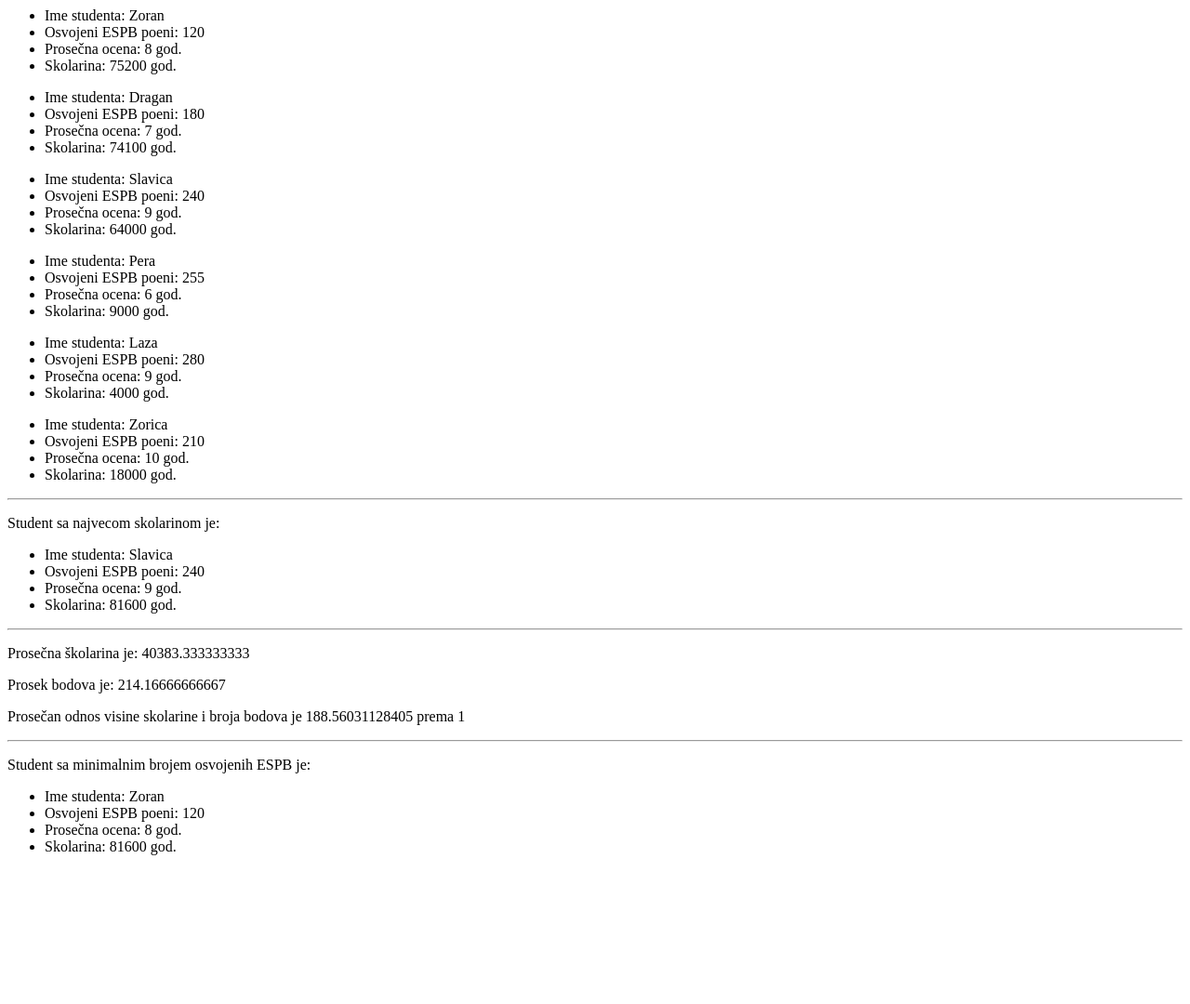
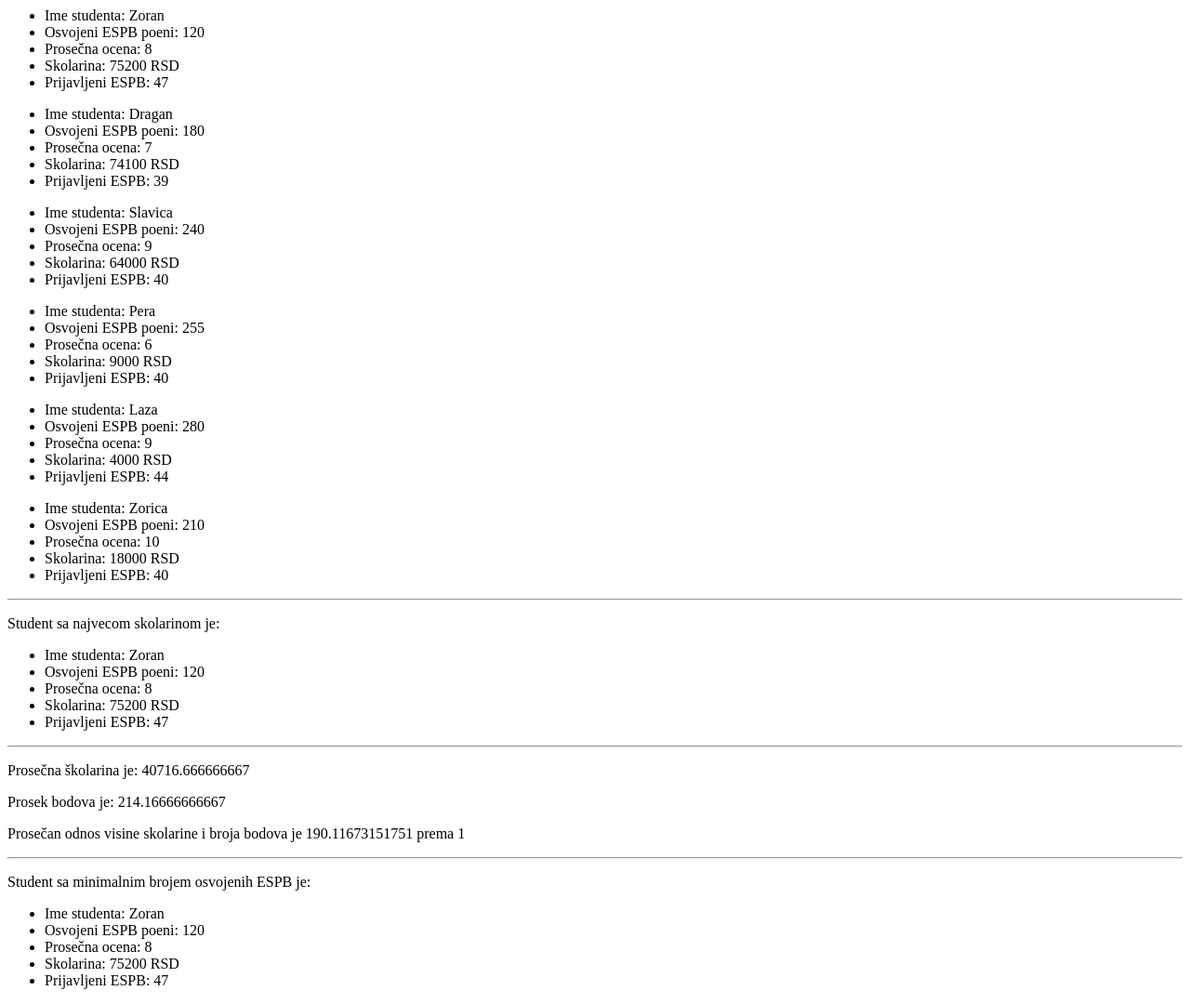
Before and after one commit to rancevgeorgi/domaci_zadaci, a PHP site: page / in a window 1280 px wide. Shown: the whole page at 93% size. Before the commit the page ends 920 px from the top, so only its background shows below. Run offline with PHP 8.4, Linux system fonts and the light colour scheme.

Commit message:
zadatak 17 izmena

```diff
--- a/D_17_7908_GEORGI_RANCEV/budzet.php
+++ b/D_17_7908_GEORGI_RANCEV/budzet.php
@@ -4,11 +4,24 @@
     class BudzetskiStudent extends Student{
         const STUDENT = "budzetski student";
 
+        private $espb;
 
         //konstruktor
-        public function __construct($ime,$osvojeniESPB, $prosek){
+        public function __construct($ime,$osvojeniESPB, $prosek, $espb){
             parent::__construct($ime,$osvojeniESPB, $prosek, self::STUDENT);
+            $this->setEspb($espb);
         }
+
+         //seter
+         public function setEspb($espb){
+            $this->espb = rand(35, 60);
+        }
+
+        //geter
+        public function getEspb(){
+            return $this->espb;
+        }
+
 
         public function skolarina ($espb){
             return (300- $this->osvojeniESPB) * 200;
--- a/D_17_7908_GEORGI_RANCEV/index.php
+++ b/D_17_7908_GEORGI_RANCEV/index.php
@@ -3,12 +3,12 @@
     require_once "samofinansirajuci.php";
     require_once "budzet.php";
 
-    $student1 = new SamofinasirajuciStudent("Zoran", 120, 8);
-    $student2 = new SamofinasirajuciStudent("Dragan", 180, 7);
-    $student3 = new SamofinasirajuciStudent("Slavica", 240, 9);
-    $student4 = new BudzetskiStudent("Pera", 255, 6);
-    $student5 = new BudzetskiStudent("Laza", 280, 9);
-    $student6 = new BudzetskiStudent("Zorica", 210, 10);
+    $student1 = new SamofinasirajuciStudent("Zoran", 120, 8, rand(35, 60));
+    $student2 = new SamofinasirajuciStudent("Dragan", 180, 7, rand(35, 60));
+    $student3 = new SamofinasirajuciStudent("Slavica", 240, 9, rand(35, 60));
+    $student4 = new BudzetskiStudent("Pera", 255, 6, rand(35, 60));
+    $student5 = new BudzetskiStudent("Laza", 280, 9, rand(35, 60));
+    $student6 = new BudzetskiStudent("Zorica", 210, 10, rand(35, 60));
 
     //Kreirati niz od barem četiri studenta.
 
@@ -23,10 +23,10 @@
 
     $i = 0;
     $najvecaSkolarinaStudent = $studenti[0];
-    $najvecaSkolarina = $najvecaSkolarinaStudent->skolarina(rand(35, 60));
+    $najvecaSkolarina = $najvecaSkolarinaStudent->skolarina($najvecaSkolarinaStudent->getEspb());
     foreach ($studenti as $student) {
-        if ($student->skolarina(rand(35, 60)) > $najvecaSkolarina) {
-            $najvecaSkolarina = $student->skolarina(rand(35, 60));
+        if ($student->skolarina($najvecaSkolarinaStudent->getEspb()) > $najvecaSkolarina) {
+            $najvecaSkolarina = $student->skolarina($najvecaSkolarinaStudent->getEspb());
             $i++;
         }
         $najvecaSkolarinaStudent = $studenti[$i];
@@ -41,7 +41,7 @@
 
     $ukupnaSkolarina = 0;
     foreach ($studenti as $student) {
-        $ukupnaSkolarina += $student->skolarina(rand(35, 60));
+        $ukupnaSkolarina += $student->skolarina($student->getEspb());
         $prosecnaSkolarina = $ukupnaSkolarina / count($studenti);
     }
     echo "<p>Prosečna školarina je: $prosecnaSkolarina</p>";
@@ -63,10 +63,11 @@
     //Odrediti studenta sa minimalnim brojem osvojenih ESPB. Ako ima više takvih studenata, vratiti onog koji plaća najveću školarinu (ako ima i više takvih, vratiti bilo kog).
 
     $i = 0;
-    $najmanjeBodova = $studenti[0]->getOsvojeniESPB();
+    $najmanjeBodova = $studenti[$i];
+    $najmanjeBodovaStudent = $najmanjeBodova->getOsvojeniESPB();
     foreach ($studenti as $student) {
-       if ($student->getOsvojeniESPB() < $najmanjeBodova) {
-           $najmanjeBodova = $student->getOsvojeniESPB();
+       if ($student->getOsvojeniESPB() < $najmanjeBodovaStudent) {
+           $najmanjeBodovaStudent = $student->getOsvojeniESPB();
            $i++;
        }
        $studentNajmanjeBodova = $studenti[$i];
@@ -78,4 +79,7 @@
 
 
 
+
+
+
 ?>
--- a/D_17_7908_GEORGI_RANCEV/samofinansirajuci.php
+++ b/D_17_7908_GEORGI_RANCEV/samofinansirajuci.php
@@ -4,18 +4,30 @@
     class SamofinasirajuciStudent extends Student{
         const STUDENT = "samofinansirajuci student";
 
+        private $espb;
+
         //konstruktor
-        public function __construct($ime,$osvojeniESPB, $prosek){
+        public function __construct($ime,$osvojeniESPB, $prosek, $espb){
             parent::__construct($ime,$osvojeniESPB, $prosek, self:: STUDENT);
+            $this->setEspb($espb);
+        }
+
+        //seter
+        public function setEspb($espb){
+            $this->espb = rand(35, 60);
+        }
+
+        //geter
+        public function getEspb(){
+            return $this->espb;
         }
 
         public function skolarina ($espb){
-            $espb = rand(35, 60);
             if ($this->prosek < 8) {
-                return 1900 * $espb;
+                return 1900 * $this->espb;
             }
             else{
-                return 1600 * $espb;
+                return 1600 * $this->espb;
             }
         }
 
--- a/D_17_7908_GEORGI_RANCEV/student.php
+++ b/D_17_7908_GEORGI_RANCEV/student.php
@@ -1,5 +1,4 @@
 <?php
-//NISAM USPEO DA ZAVRŠIM ZADATAK DO 18h
 
 abstract class Student{
     protected $ime;
@@ -54,8 +53,9 @@ abstract class Student{
         echo "<ul>
                 <li> Ime studenta: {$this->getIme()}</li>
                 <li>Osvojeni ESPB poeni: {$this->getOsvojeniESPB()}</li>
-                <li>Prosečna ocena: {$this->getProsek()} god.</li>
-                <li>Skolarina: {$this->skolarina(rand(35, 60))} god.</li>
+                <li>Prosečna ocena: {$this->getProsek()}</li>
+                <li>Skolarina: {$this->skolarina($this->getEspb())} RSD</li>
+                <li>Prijavljeni ESPB: {$this->getEspb()}</li>
             </ul>";
     }
 
```
